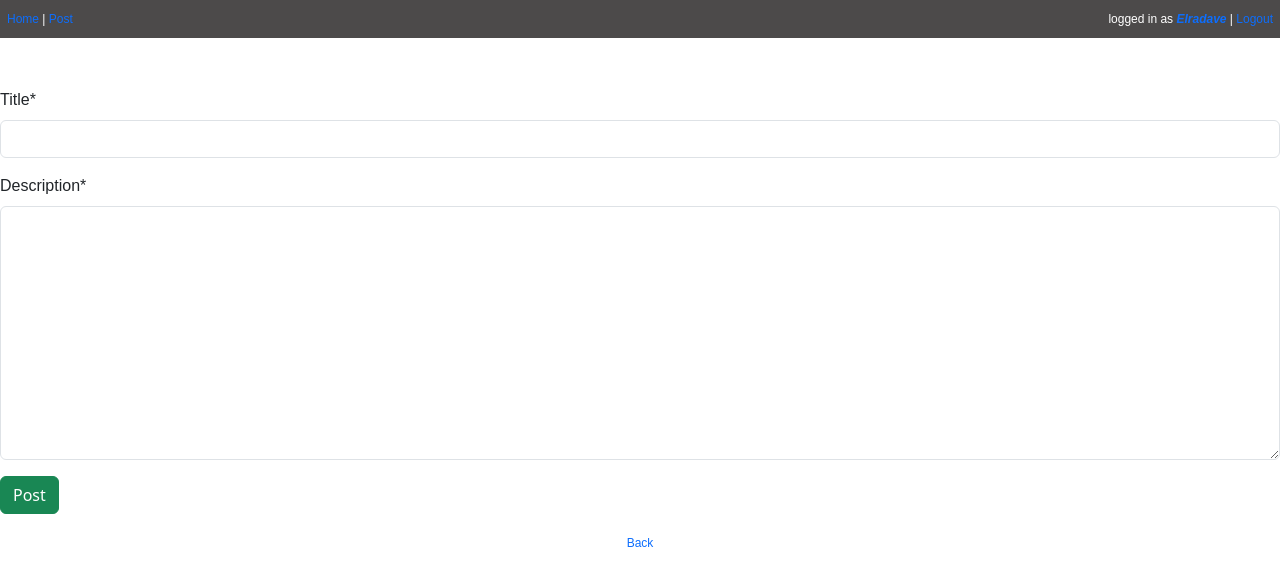
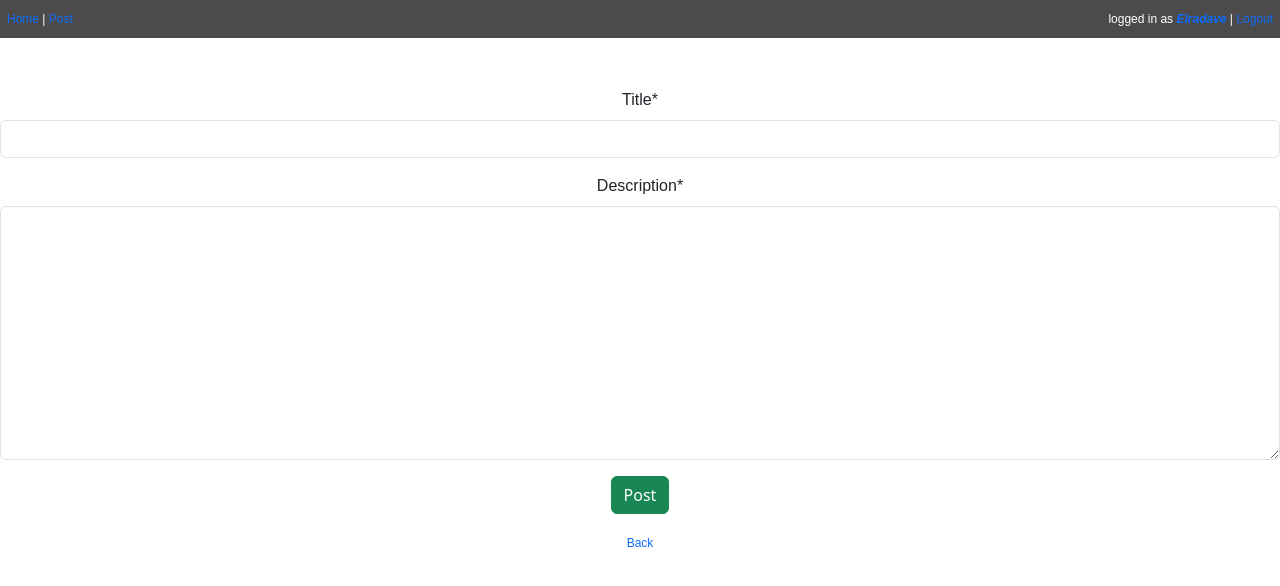
Before and after one commit to Elradave/Basic-Blog-Site, a Django app: page /create-post in a window 1280 px wide. Shown: the top 586 px of the page. Run offline with Django 4.2, Linux system fonts and the light colour scheme; a user stored in the database is signed in; some libraries are stand-ins or nearby versions.

Commit message:
Update create-post.html

```diff
--- a/userlogin/main/templates/create-post.html
+++ b/userlogin/main/templates/create-post.html
@@ -1,7 +1,8 @@
 {% extends 'main.html' %} {% block title %}Create A Post{% endblock %}
 {% load crispy_forms_tags %}
 {% block content%}
-<form method="post" style="margin-top: 50px;">
+<form method="post" style="margin-top: 50px;
+                          text-align: center;">
   {% csrf_token %} {{form|crispy}}
   <button type="submit" class="btn btn-success">Post</button>
 </form>
```
